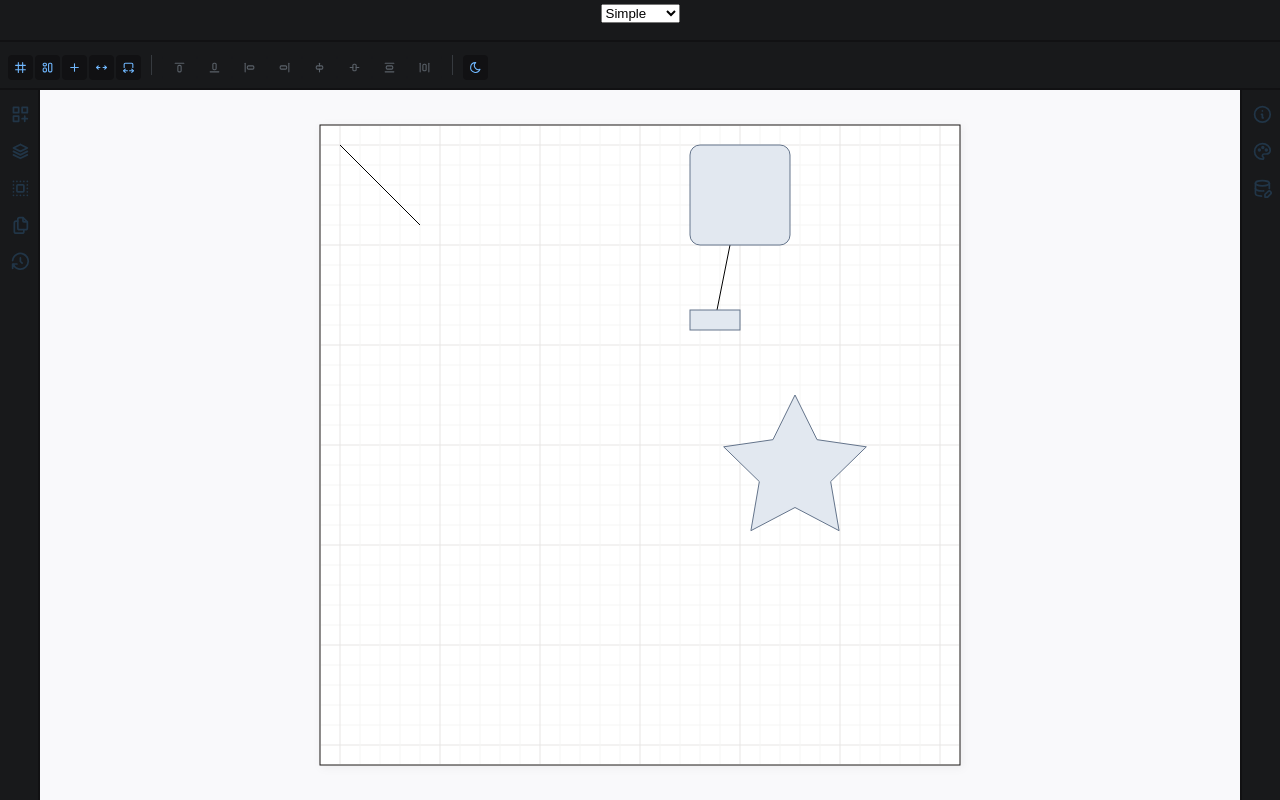
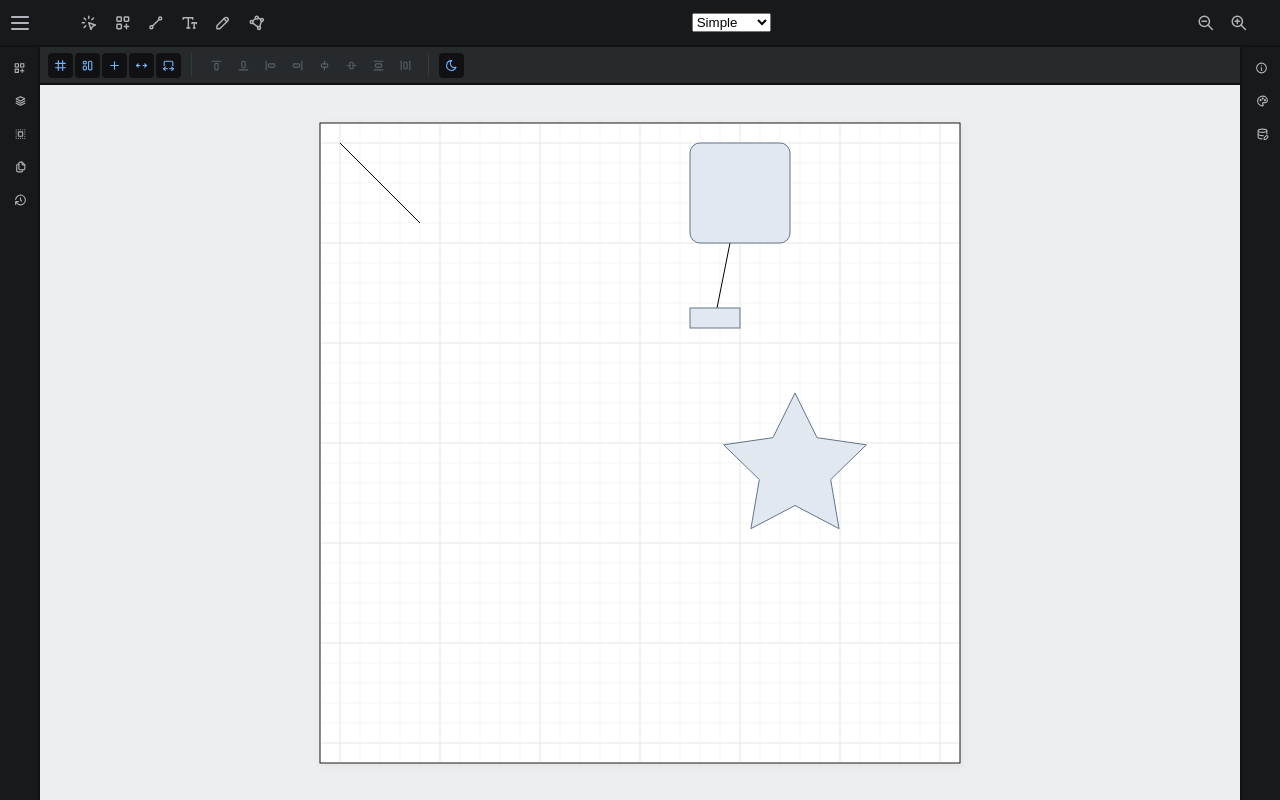
Before and after one commit to kkckkc/diagram-craft, a React (Vite) app: page / in a window 1280 px wide. Built offline with nearby package versions, Linux system fonts and the light colour scheme.

Commit message:
App: explore new UI options

```diff
--- a/src/App.css
+++ b/src/App.css
@@ -11,8 +11,21 @@
   margin: 0 auto;
   padding: 2rem;
   text-align: center;
+
+  --primary-bg: var(--slate-4);
+  --primary-fg: var(--slate-11);
+  --secondary-bg: var(--slate-3);
+  --secondary-fg: var(--slate-11);
+  --canvas-bg: var(--slate-1);
 }
 
+.dark-theme {
+  --primary-bg: var(--slate-2);
+  --primary-fg: var(--slate-11);
+  --secondary-bg: var(--slate-4);
+  --secondary-fg: var(--slate-11);
+  --canvas-bg: var(--slate-12);
+}
 
 #app {
   position: absolute;
@@ -23,44 +36,81 @@
 
   display: grid;
   grid-template-areas: "menu"
-    "toolbar"
     "main-row";
   grid-template-columns: 1fr;
-  grid-template-rows: 40px 50px 1fr;
+  grid-template-rows: 45px 1fr;
 }
 
 #main-row {
   grid-area: main-row;
   position: relative;
   display: grid;
-  grid-template-areas:"left-buttons middle right-buttons";
+  grid-template-areas:
+            "left-buttons toolbar right-buttons"
+            "left-buttons middle right-buttons";
+  grid-template-rows: 40px 1fr;
   grid-template-columns: 40px 5fr 40px;
 }
 
 #menu {
+  display: flex;
+  align-items: center;
   grid-area: menu;
-  background: var(--slate-2);
+  background: var(--primary-bg);
+  display: grid;
+  grid-template-areas: "menu tools document extra-tools";
+  grid-template-columns: 80px 1fr 20fr 1fr;
+}
+#menu__menu-button {
+  grid-area: menu;
+  display: flex;
+  gap: 1rem;
+  padding-left: 0.5rem;
+}
+#menu__tools {
+  grid-area: tools;
+  display: flex;
+  gap: 1rem;
+}
+#menu__document {
+  grid-area: document;
+  display: flex;
+  gap: 1rem;
+  justify-self: center;
+}
+#menu__extra-tools {
+  grid-area: extra-tools;
+  display: flex;
+  gap: 1rem;
+  justify-self: end;
+  padding-right: 2rem;
+}
+
+
+#menu div > svg {
+  display: block;
+  color: var(--primary-fg);
 }
 
 #toolbar {
   grid-area: toolbar;
   display: flex;
-  background: var(--slate-2);
+  background: var(--secondary-bg);
   border-top: 2px solid var(--slate-1);
   border-bottom: 2px solid var(--slate-1);
-  padding: 0.2rem;
   padding-left: 0.5rem;
 }
 
 #left-buttons {
   grid-area: left-buttons;
-  background: var(--slate-2);
+  background: var(--primary-bg);
   border-right: 2px solid var(--slate-1);
-  padding: 0.5rem 0.2rem 0.2rem 0.2rem;
+  border-top: 2px solid var(--slate-1);
+  width: auto;
 }
 
 #left {
-  background: var(--slate-2);
+  background: var(--primary-bg);
   border-right: 1px solid var(--slate-1);
   position: absolute;
   left: 40px;
@@ -73,13 +123,14 @@
 
 #right-buttons {
   grid-area: right-buttons;
-  background: var(--slate-2);
+  background: var(--primary-bg);
   border-left: 2px solid var(--slate-1);
-  padding: 0.5rem 0.2rem 0.2rem 0.2rem;
+  border-top: 2px solid var(--slate-1);
+  width: auto;
 }
 
 #right {
-  background: var(--slate-2);
+  background: var(--primary-bg);
   border-left: 1px solid var(--slate-1);
   position: absolute;
   right: 40px;
@@ -101,64 +152,13 @@
   top: 0;
   right: 0;
   bottom: 0;
-  background: var(--slate-2);
+  background: var(--canvas-bg);
   height: 100%;
   width: 100%;
 }
 
 
 /* Components */
-.cmp-toolbar-button {
-  padding: 0.4rem;
-  border-radius: 0.4rem;
-  margin-bottom: 0.2rem;
-  background: var(--slate-2);
-  margin-right: 0.1rem;
-  margin-left: 0.1rem;
-}
-.cmp-toolbar-button svg {
-  display: block;
-  margin: auto;
-}
-.cmp-toolbar-button--selected {
-  border: 2px solid var(--blue-4);
-  color: var(--slate-12);
-}
-.cmp-toolbar-button--selected svg {
-}
-.cmp-toolbar-button:hover {
-  background-color: var(--blue-3);
-  color: var(--slate-12);
-}
-
-.cmp-toolbar-group,
-.cmp-toolbar-group__content{
-  display: flex;
-  align-items: center;
-}
-.cmp-toolbar-group__label {
-  font-size: 13px;
-  margin-right: 0.5rem;
-}
-
-
-.cmp-tool-window-button {
-  padding: 0.4rem;
-  border-radius: 0.2rem;
-  margin-bottom: 0.2rem;
-  cursor: pointer;
-}
-.cmp-tool-window-button svg {
-  display: block;
-  margin: auto;
-}
-.cmp-tool-window-button--selected svg {
-  color: var(--blue-11);
-}
-
-.cmp-tool-window-button:hover {
-  background: var(--slate-4);
-}
 
 .cmp-tool-window-layer__element {
   padding: 0.25rem 0.5rem;
@@ -376,18 +376,29 @@ dt, dd {
 /* ************* Toolbar styles */
 .ToolbarRoot {
   display: flex;
-  padding: 10px 0;
+  padding: 6px 0;
   width: 100%;
   min-width: max-content;
-  background-color: var(--slate-2);
+}
+.ToolbarRoot[data-direction='vertical'] {
+  flex-direction: column;
+  padding: 0 !important;
+}
+.ToolbarRoot[data-direction='vertical'] .ToolbarButton,
+.ToolbarRoot[data-direction='vertical'] .ToolbarToggleItem {
+  width: 25px;
+  height: 25px;
+  flex: 0 0 auto;
+  align-self: center;
+  justify-content: center;
+  margin-top: 0.5rem;
 }
 
 .ToolbarToggleItem,
-.ToolbarLink,
 .ToolbarButton {
   flex: 0 0 auto;
   color: var(--slate-11);
-  background-color: var(--slate-2);
+  background-color: transparent;
   height: 25px;
   padding: 0 5px;
   border-radius: 4px;
@@ -396,22 +407,20 @@ dt, dd {
   line-height: 1;
   align-items: center;
   justify-content: center;
+  margin-left: 2px;
 }
 .ToolbarToggleItem:hover,
-.ToolbarLink:hover,
 .ToolbarButton:hover {
   background-color: var(--blue-3);
   color: var(--blue-11);
 }
 .ToolbarToggleItem:focus,
-.ToolbarLink:focus,
 .ToolbarButton:focus {
   position: relative;
   box-shadow: 0 0 0 2px var(--blue-7);
 }
 
 .ToolbarToggleItem:disabled,
-.ToolbarLink:disabled,
 .ToolbarButton:disabled {
   color: var(--slate-8);
   /* TODO: Is there a better way to disable hover when in disabled state */
@@ -419,11 +428,8 @@ dt, dd {
 }
 
 
-.ToolbarToggleItem {
-  background-color: var(--slate-2);
-  margin-left: 2px;
-}
-.ToolbarToggleItem:first-child {
+.ToolbarToggleItem:first-child,
+.ToolbarButton:first-child {
   margin-left: 0;
 }
 .ToolbarToggleItem[data-state='on'] {
@@ -436,30 +442,3 @@ dt, dd {
   background-color: var(--slate-6);
   margin: 0 10px;
 }
-
-.ToolbarLink {
-  background-color: transparent;
-  color: var(--slate-11);
-  display: none;
-  justify-content: center;
-  align-items: center;
-}
-.ToolbarLink:hover {
-  background-color: transparent;
-  cursor: pointer;
-}
-@media (min-width: 520px) {
-  .ToolbarLink {
-    display: inline-flex;
-  }
-}
-
-.ToolbarButton {
-  padding-left: 10px;
-  padding-right: 10px;
-  color: white;
-}
-.ToolbarButton:hover {
-  background-color: var(--blue-10);
-  color: white;
-}
--- a/src/App.tsx
+++ b/src/App.tsx
@@ -10,13 +10,22 @@ import { LayerToolWindow } from './react-app/LayerToolWindow.tsx';
 import * as ContextMenu from '@radix-ui/react-context-menu';
 import {
   TbCategoryPlus,
+  TbClick,
   TbDatabaseEdit,
   TbFiles,
   TbHistory,
   TbInfoCircle,
+  TbLayoutGridAdd,
+  TbLine,
+  TbMenu2,
   TbPalette,
+  TbPencil,
+  TbPolygon,
   TbSelectAll,
-  TbStack2
+  TbStack2,
+  TbTextSize,
+  TbZoomIn,
+  TbZoomOut
 } from 'react-icons/tb';
 import { CanvasContextMenu } from './react-app/context-menu/CanvasContextMenu.tsx';
 import { ContextMenuDispatcher } from './react-app/context-menu/ContextMenuDispatcher.tsx';
@@ -67,6 +76,34 @@ const App = () => {
     <DragDropManager>
       <div id="app" className={'dark-theme'}>
         <div id="menu">
+          <div id={'menu__menu-button'}>
+            <div>
+              <TbMenu2 size={'1.5rem'} />
+            </div>
+          </div>
+
+          <div id={'menu__tools'}>
+            <div>
+              <TbClick size={'1.1rem'} />
+            </div>
+            <div>
+              <TbLayoutGridAdd size={'1.1rem'} />
+            </div>
+            <div>
+              <TbLine size={'1.1rem'} />
+            </div>
+            <div>
+              <TbTextSize size={'1.1rem'} />
+            </div>
+            <div>
+              <TbPencil size={'1.1rem'} />
+            </div>
+            <div>
+              <TbPolygon size={'1.1rem'} />
+            </div>
+          </div>
+
+          <div id={'menu__document'}>
             <select
               onChange={e => {
                 setSelectedDiagram(Number(e.target.value));
@@ -80,11 +117,22 @@ const App = () => {
               ))}
             </select>
           </div>
+
+          <div id={'menu__extra-tools'}>
+            <div>
+              <TbZoomOut size={'1.1rem'} />
+            </div>
+            <div>
+              <TbZoomIn size={'1.1rem'} />
+            </div>
+          </div>
+        </div>
+
+        <div id="main-row">
           <div id="toolbar">
             <Toolbar actionMap={actionMap} keyMap={keyMap} />
           </div>
 
-        <div id="main-row">
           <SideBar side={'left'}>
             <SideBarPage icon={TbCategoryPlus}>
               <PickerToolWindow diagram={$d} />
--- a/src/base-ui/actions/toggleDarkMode.ts
+++ b/src/base-ui/actions/toggleDarkMode.ts
@@ -29,6 +29,7 @@ export class ToggleDarkModeAction extends EventEmitter<ActionEvents> implements
       this.state = false;
     } else {
       document.querySelectorAll('.light-theme').forEach(element => {
+        if (element.id === 'middle') return;
         element.classList.remove('light-theme');
         element.classList.add('dark-theme');
       });
--- a/src/react-app/SideBar.tsx
+++ b/src/react-app/SideBar.tsx
@@ -1,13 +1,30 @@
 import { ToolWindowButton } from './ToolWindowButton.tsx';
-import React, { useState } from 'react';
+import React, { useEffect, useState } from 'react';
 
 export const SideBar = (props: Props) => {
   const [selected, setSelected] = useState(-1);
 
+  // TODO: Can we do this with CSS?
+  useEffect(() => {
+    if (props.side === 'left') {
+      if (selected === -1) {
+        document.getElementById(`toolbar`)!.style.marginLeft = '0';
+      } else {
+        document.getElementById(`toolbar`)!.style.marginLeft = '15rem';
+      }
+    } else {
+      if (selected === -1) {
+        document.getElementById(`toolbar`)!.style.marginRight = '0';
+      } else {
+        document.getElementById(`toolbar`)!.style.marginRight = '15rem';
+      }
+    }
+  }, [selected]);
+
   // TODO: Replace the buttons part with the Toolbar component
   return (
     <>
-      <div id={`${props.side}-buttons`}>
+      <div id={`${props.side}-buttons`} className={'ToolbarRoot'} data-direction={'vertical'}>
         {props.children.map((c, idx) => {
           // eslint-disable-next-line @typescript-eslint/no-explicit-any
           const icon = (c as any).props.icon;
--- a/src/react-app/ToolWindowButton.tsx
+++ b/src/react-app/ToolWindowButton.tsx
@@ -1,14 +1,14 @@
 import { IconType } from 'react-icons/lib/cjs/iconBase';
-import { $c } from '../utils/classname.ts';
 
 export const ToolWindowButton = (props: Props) => {
   return (
-    <div
-      className={$c('cmp-tool-window-button', { selected: !!props.isSelected })}
+    <button
+      className={'ToolbarToggleItem'}
       onClick={props.onClick}
+      data-state={props.isSelected ? 'on' : 'off'}
     >
-      <props.icon size={'1.3rem'} />
-    </div>
+      <props.icon size={'1rem'} />
+    </button>
   );
 };
 
```
Also changed, not shown: src/react-app/ToolBarButton.tsx (deleted, +0 -15 lines), src/react-app/ToolBarGroup.tsx (deleted, +0 -13 lines). Lines whose indentation alone changed are shown as unchanged.
